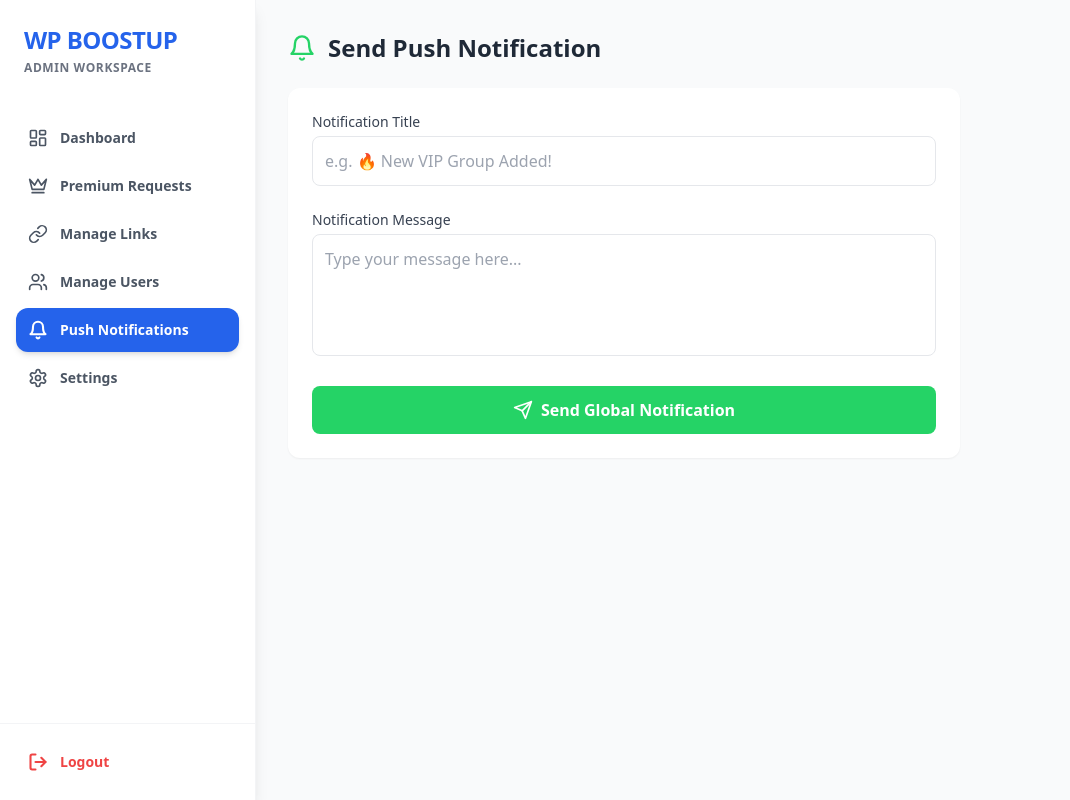
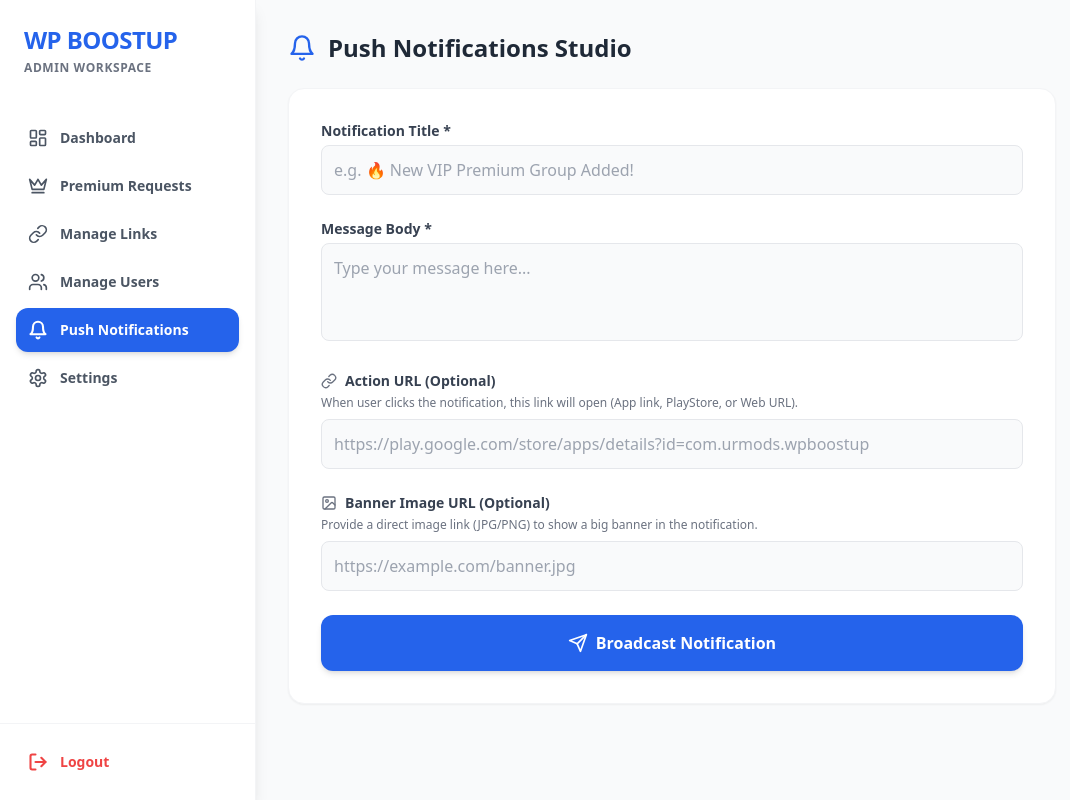
Before and after one commit to yuvraj67-ys/wp-boostup-admin, a React (Vite) app: page /notify in a window 1280 px wide. Shown: the whole page, without its empty margins (0-1070 px from the left). Built offline with nearby package versions, Linux system fonts and the light colour scheme; no server answers; sample sign-in values are in the browser's storage.

Commit message:
Enhance SendNotification with optional URL and image fields
Added optional fields for action URL and image URL in the notification form. Updated the notification sending logic to include these new fields.

```diff
--- a/src/pages/SendNotification.jsx
+++ b/src/pages/SendNotification.jsx
@@ -1,20 +1,21 @@
 import React, { useState } from 'react';
 import { collection, getDocs } from 'firebase/firestore';
 import { db } from '../firebase/config';
-import { Send, Bell } from 'lucide-react';
+import { Send, Bell, Link as LinkIcon, Image as ImageIcon } from 'lucide-react';
 
 export default function SendNotification() {
   const [title, setTitle] = useState('');
   const [body, setBody] = useState('');
+  const [actionUrl, setActionUrl] = useState('');
+  const [imageUrl, setImageUrl] = useState('');
   const [loading, setLoading] = useState(false);
 
   const handleSend = async (e) => {
     e.preventDefault();
-    if (!title || !body) return alert("Please fill all fields");
+    if (!title || !body) return alert("Please fill Title and Message fields");
 
     setLoading(true);
     try {
-      // Fetch all users to get their device tokens
       const usersSnap = await getDocs(collection(db, "Users"));
       const tokens = [];
 
@@ -29,23 +30,20 @@
         return;
       }
 
-      // Send to Vercel API
       const response = await fetch('/api/notify', {
         method: 'POST',
         headers: { 'Content-Type': 'application/json' },
-        body: JSON.stringify({ tokens, title, body })
+        body: JSON.stringify({ tokens, title, body, actionUrl, imageUrl })
       });
 
       const result = await response.json();
 
       if (result.success) {
         alert(`Successfully sent notification to ${tokens.length} users!`);
-        setTitle('');
-        setBody('');
+        setTitle(''); setBody(''); setActionUrl(''); setImageUrl('');
       } else {
         alert(`Failed to send: ${result.error}`);
       }
-
     } catch (error) {
       alert("Error sending notification: " + error.message);
     }
@@ -53,45 +51,48 @@
   };
 
   return (
-    <div className="max-w-2xl">
+    <div className="max-w-3xl pb-10">
       <div className="flex items-center space-x-3 mb-6">
-        <Bell className="text-primary" size={28} />
-        <h2 className="text-2xl font-bold text-gray-800">Send Push Notification</h2>
+        <Bell className="text-blue-600" size={28} />
+        <h2 className="text-2xl font-bold text-gray-800">Push Notifications Studio</h2>
       </div>
 
-      <div className="bg-white p-6 rounded-xl shadow-sm">
+      <div className="bg-white p-8 rounded-2xl shadow-sm border border-gray-100">
         <form onSubmit={handleSend} className="space-y-6">
-          <div>
-            <label className="block text-sm font-medium text-gray-700 mb-1">Notification Title</label>
-            <input
-              type="text"
-              value={title}
-              onChange={(e) => setTitle(e.target.value)}
-              placeholder="e.g. 🔥 New VIP Group Added!"
-              className="w-full p-3 border rounded-lg focus:outline-none focus:ring-2 focus:ring-primary"
-              required
-            />
+
+          <div className="grid grid-cols-1 md:grid-cols-2 gap-6">
+            <div className="md:col-span-2">
+              <label className="block text-sm font-bold text-gray-700 mb-1">Notification Title *</label>
+              <input type="text" value={title} onChange={(e) => setTitle(e.target.value)} placeholder="e.g. 🔥 New VIP Premium Group Added!" className="w-full p-3 bg-gray-50 border border-gray-200 rounded-lg focus:ring-2 focus:ring-blue-500 outline-none" required />
+            </div>
+
+            <div className="md:col-span-2">
+              <label className="block text-sm font-bold text-gray-700 mb-1">Message Body *</label>
+              <textarea value={body} onChange={(e) => setBody(e.target.value)} placeholder="Type your message here..." rows="3" className="w-full p-3 bg-gray-50 border border-gray-200 rounded-lg focus:ring-2 focus:ring-blue-500 outline-none resize-none" required />
+            </div>
+
+            {/* Optional URL */}
+            <div className="md:col-span-2">
+              <label className="flex items-center space-x-2 text-sm font-bold text-gray-700 mb-1">
+                <LinkIcon size={16} className="text-gray-500"/> <span>Action URL (Optional)</span>
+              </label>
+              <p className="text-xs text-gray-500 mb-2">When user clicks the notification, this link will open (App link, PlayStore, or Web URL).</p>
+              <input type="url" value={actionUrl} onChange={(e) => setActionUrl(e.target.value)} placeholder="https://play.google.com/store/apps/details?id=com.urmods.wpboostup" className="w-full p-3 bg-gray-50 border border-gray-200 rounded-lg focus:ring-2 focus:ring-blue-500 outline-none" />
+            </div>
+
+            {/* Optional Image */}
+            <div className="md:col-span-2">
+              <label className="flex items-center space-x-2 text-sm font-bold text-gray-700 mb-1">
+                <ImageIcon size={16} className="text-gray-500"/> <span>Banner Image URL (Optional)</span>
+              </label>
+              <p className="text-xs text-gray-500 mb-2">Provide a direct image link (JPG/PNG) to show a big banner in the notification.</p>
+              <input type="url" value={imageUrl} onChange={(e) => setImageUrl(e.target.value)} placeholder="https://example.com/banner.jpg" className="w-full p-3 bg-gray-50 border border-gray-200 rounded-lg focus:ring-2 focus:ring-blue-500 outline-none" />
+            </div>
           </div>
 
-          <div>
-            <label className="block text-sm font-medium text-gray-700 mb-1">Notification Message</label>
-            <textarea
-              value={body}
-              onChange={(e) => setBody(e.target.value)}
-              placeholder="Type your message here..."
-              rows="4"
-              className="w-full p-3 border rounded-lg focus:outline-none focus:ring-2 focus:ring-primary resize-none"
-              required
-            />
-          </div>
-
-          <button
-            type="submit"
-            disabled={loading}
-            className="flex items-center justify-center space-x-2 w-full bg-primary text-white font-bold py-3 rounded-lg hover:bg-primaryDark transition-colors disabled:opacity-50"
-          >
+          <button type="submit" disabled={loading} className="flex items-center justify-center space-x-2 w-full bg-blue-600 text-white font-bold py-4 rounded-xl hover:bg-blue-700 transition-colors shadow-md disabled:opacity-50 mt-4">
             <Send size={20} />
-            <span>{loading ? 'Sending to all users...' : 'Send Global Notification'}</span>
+            <span>{loading ? 'Sending to all users...' : 'Broadcast Notification'}</span>
           </button>
         </form>
       </div>
```
